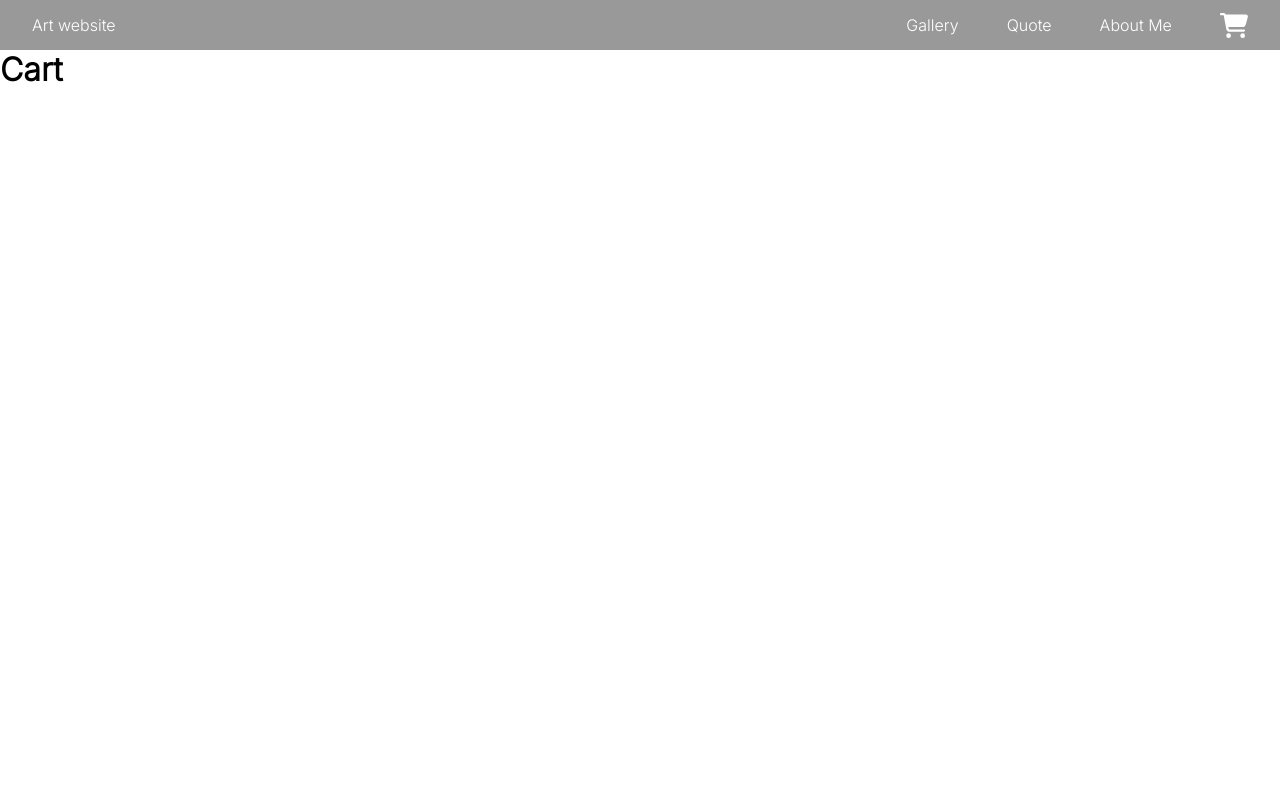
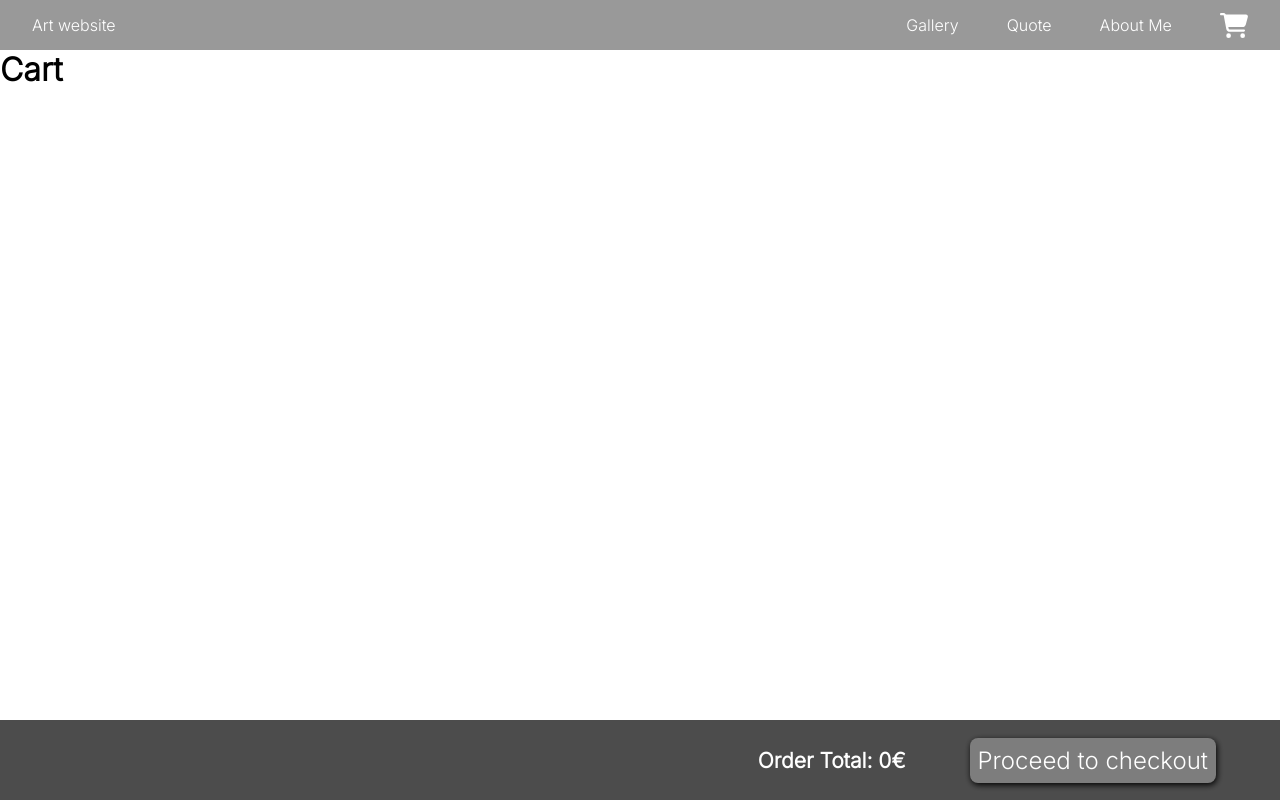
Before and after one commit to timre13/art-webshop, a SvelteKit app: page /cart in a window 1280 px wide. Built offline with nearby package versions, Linux system fonts and the light colour scheme.

Commit message:
Cart: add summary and checkout btn

```diff
--- a/src/components/FancyButton.svelte
+++ b/src/components/FancyButton.svelte
@@ -2,9 +2,10 @@
     import type { MouseEventHandler } from "svelte/elements";
 
     export let callback: MouseEventHandler<HTMLElement>;
+    export let isEnabled: boolean = true;
 </script>
 
-<button class="fancy-button" on:click={callback}>
+<button class="fancy-button" on:click={callback} disabled={!isEnabled}>
     <slot />
 </button>
 
@@ -28,5 +29,10 @@
         &:active {
             background: rgb(134, 183, 222);
         }
+
+        &:disabled {
+            background: grayscale($color: steelblue);
+            cursor: not-allowed;
+        }
     }
 </style>
--- a/src/routes/cart/+page.svelte
+++ b/src/routes/cart/+page.svelte
@@ -2,6 +2,8 @@
     import { onMount } from "svelte";
     import imageData from "../gallery/images.json";
     import orderTypes from "../../ordertypes.json";
+    import FancyButton from "../../components/FancyButton.svelte";
+    import { goto, invalidateAll } from "$app/navigation";
 
     class CartItem {
         picture: number = 0;
@@ -82,6 +84,15 @@
     }
     onMount(() => loadCartItemsNormDisp());
 
+    let cartTotal: number = 0;
+    $: cartItemsNormDisp && recalcCartTotal();
+    function recalcCartTotal() {
+        cartTotal = cartItemsNormDisp.reduce((prev, curr) => {
+            return prev + curr.priceSum;
+        }, 0);
+        console.log(`Total price: ${cartTotal}`);
+    }
+
     function removeItemFromCart(item: CartItemNormDisp) {
         console.log(`Removing: ${item}`);
 
@@ -122,6 +133,10 @@
             </div>
         {/each}
     </div>
+    <div id="cart-summary">
+        <h3>Order Total: <b>{cartTotal}&euro;</b></h3>
+        <FancyButton callback={_ => console.log("Checkout")} isEnabled={cartTotal > 0}>Proceed to checkout</FancyButton>
+    </div>
 </div>
 
 <style lang="scss">
@@ -131,6 +146,7 @@
         gap: 1rem;
         margin-left: 10rem;
         margin-right: 10rem;
+        margin-bottom: 6rem;
 
         .item {
             background-color: #ccdde4;
@@ -182,4 +198,24 @@
             }
         }
     }
+
+    #cart-summary {
+        position: fixed;
+        bottom: 0;
+        left: 0;
+        width: 100%;
+        background-color: gray;
+        height: 5rem;
+        padding-left: 4rem;
+        padding-right: 4rem;
+        color: white;
+        background-color: rgba(0, 0, 0, 0.7);
+        font-size: large;
+
+        display: flex;
+        flex-direction: row;
+        justify-content: end;
+        align-items: center;
+        gap: 4rem;
+    }
 </style>
```
